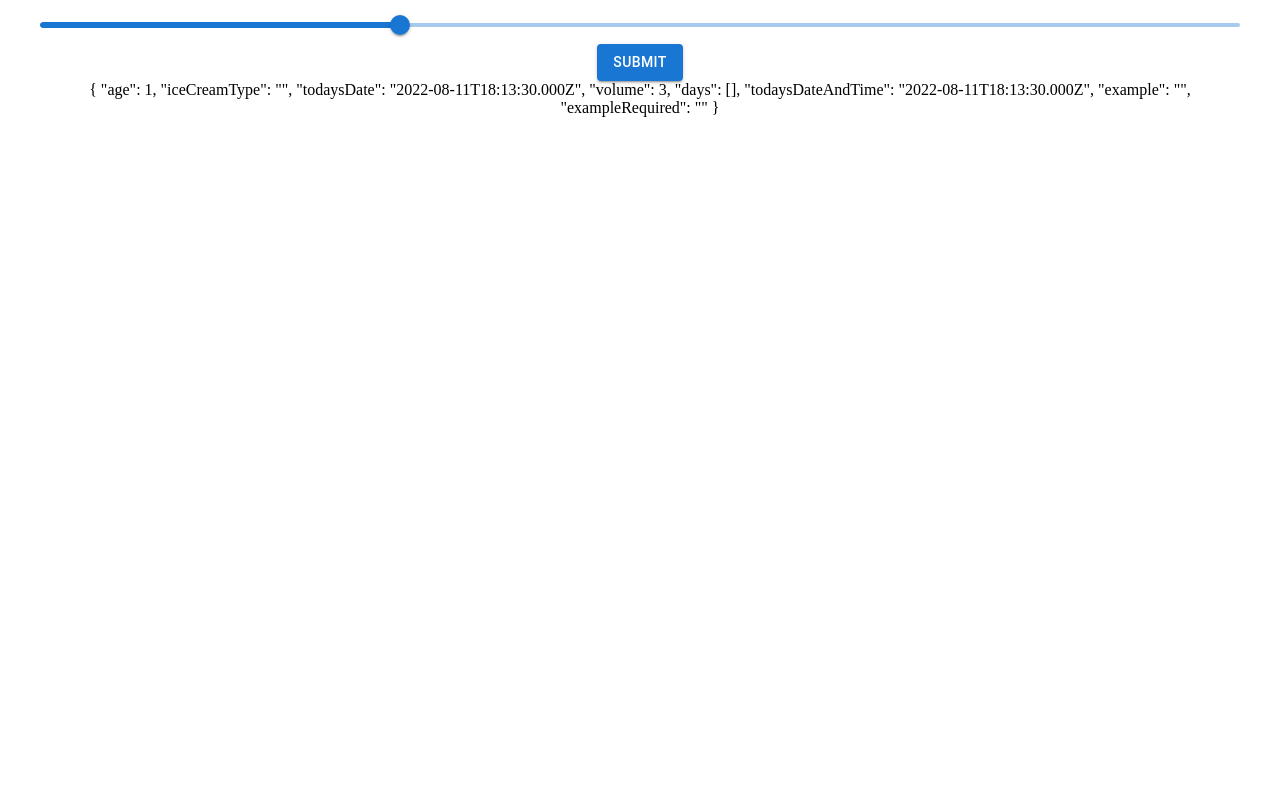
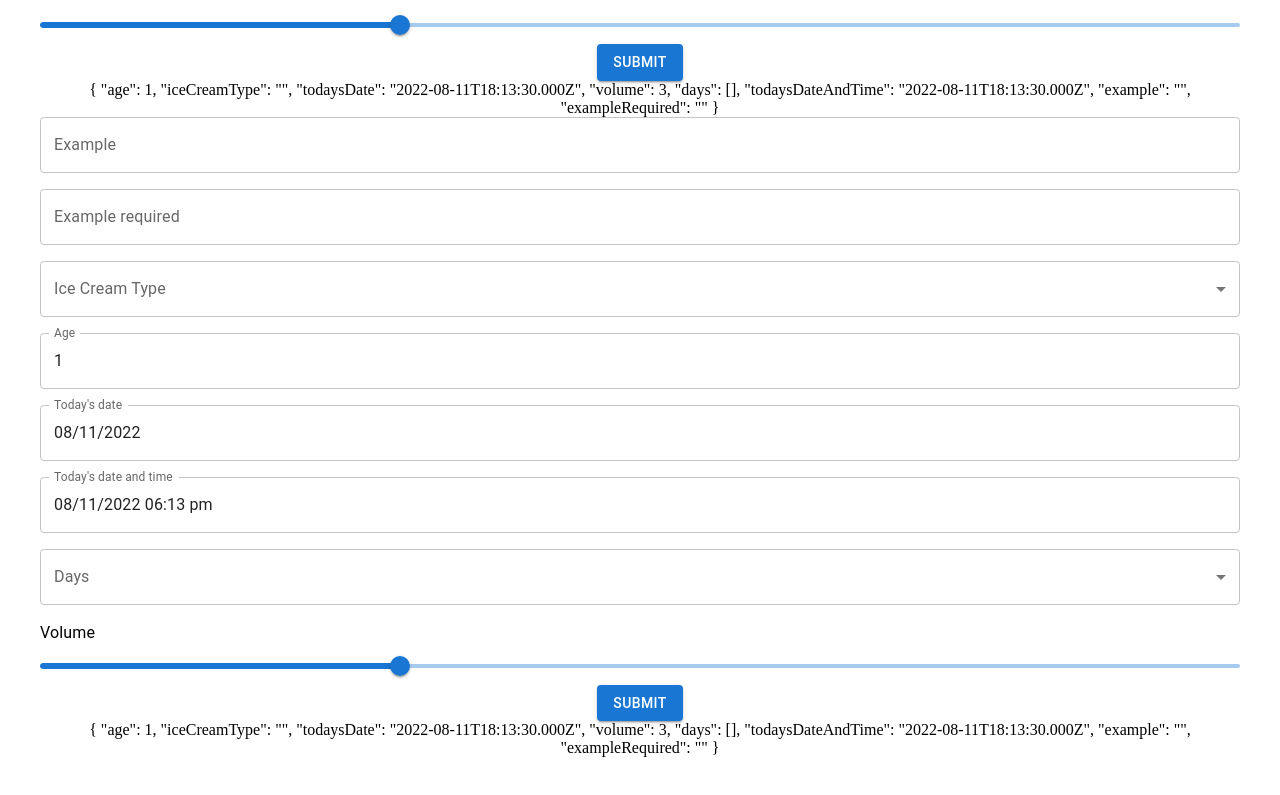
Before and after one commit to jmaister/octo-form, a React (Vite) app: page / in a window 1280 px wide. Shown: the part 643-1438 px from the top of the page. Before the commit the page ends 800 px from the top, so only its background shows below. Built offline with nearby package versions, Linux system fonts and the light colour scheme.

Commit message:
Childran as a function

```diff
--- a/src/FutureForm2.tsx
+++ b/src/FutureForm2.tsx
@@ -1,6 +1,6 @@
 import { Button, Container, Stack } from "@mui/material";
 
-import { SubmitHandler, useForm } from "react-hook-form";
+import { Control, SubmitHandler, useForm, UseFormWatch } from "react-hook-form";
 import { yupResolver } from '@hookform/resolvers/yup';
 import * as yup from "yup";
 
@@ -41,34 +41,24 @@
 ];
 
 
+export interface FormRenderProps<T> {
+  control: Control;
+  watch: UseFormWatch<T>;
 
-export type FutureFormType = yup.InferType<typeof schema>;
-
-/*
-export type InputType = {
-  example: string;
-  exampleRequired: string;
-  iceCreamType: string;
-  age: number;
-  todaysDate: Date;
-  todaysDateAndTime: Date;
-  days: string[];
-  volume: number;
-};
-*/
-
-export interface FormChildrenProps {
-  control: any;
 }
 
+
+
 export interface FutureFormProps<T> {
-  defaultValues: FutureFormType;
+  defaultValues: T;
   schema: yup.AnyObjectSchema;
-  children: React.ReactNode;
+  children(props: FormRenderProps<T>): React.ReactNode;
 }
 
 
 export default function FutureForm2<T>({ defaultValues, schema, children }: FutureFormProps<T>) {
+  type FutureFormType = yup.InferType<typeof schema>;
+
   const {
     control,
     register,
@@ -86,12 +76,8 @@
 
 
   return <form onSubmit={handleSubmit(onSubmit)}>
-    {
-        React.Children.map(children, (child) =>
-          React.cloneElement(child, {
-              className: `${child.props.className} img-special-class`
-            })
-        )
+      {
+      children({ control, watch })
       }
   </form>;
 };
--- a/src/SampleForm.tsx
+++ b/src/SampleForm.tsx
@@ -7,6 +7,8 @@
 import { FormInputDropdown } from "./components/FormInputDropdown";
 import { FormInputDate } from "./components/FormInputDate";
 import { FormInputDateTime } from "./components/FormInputDateTime";
+import { FormInputMultiCheckbox } from "./components/FormInputMultiCheckbox";
+import { FormInputSlider } from "./components/FormInputSlider";
 
 
 export interface FutureFormProps<T> {
```
